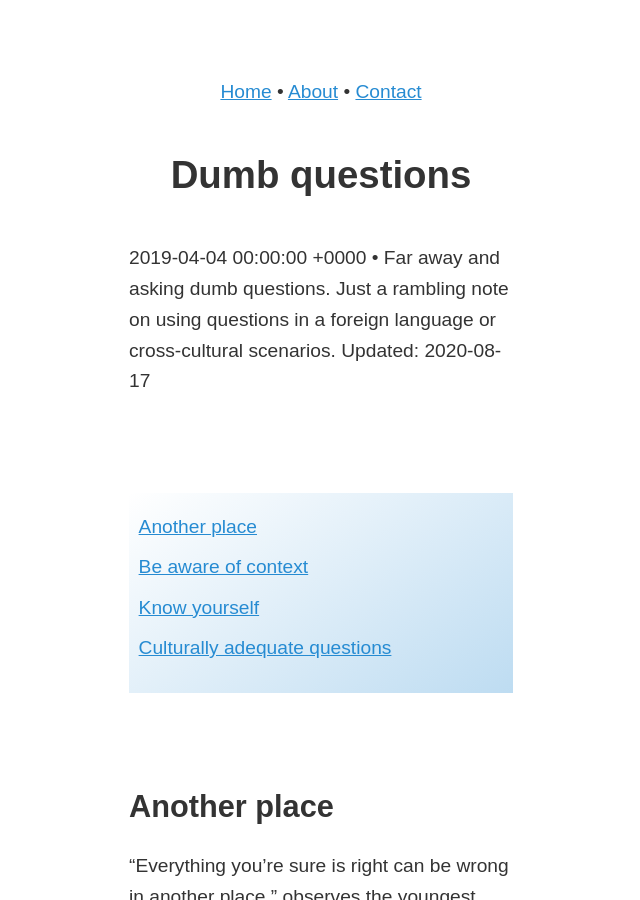
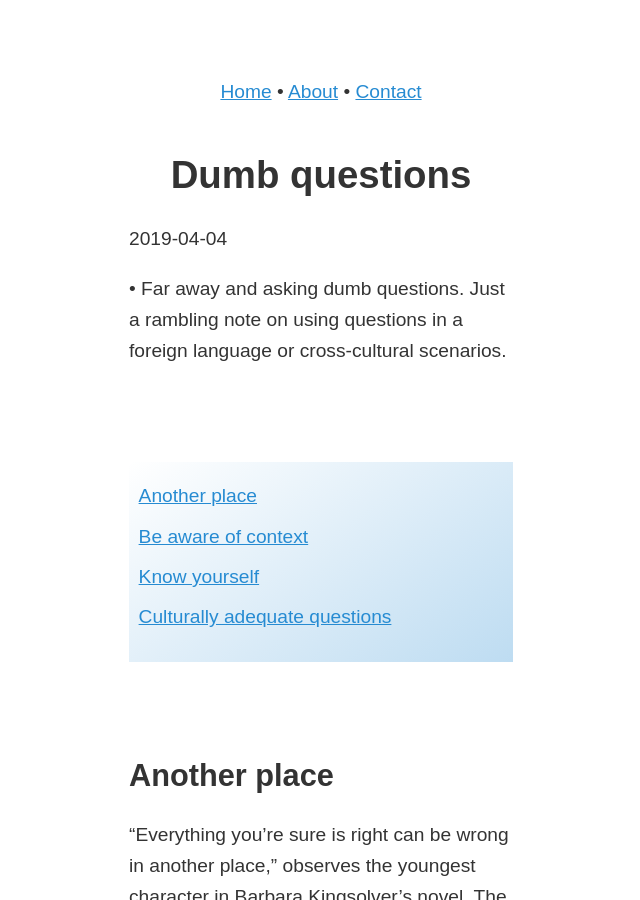
Before and after one commit to zachmccabe/zachmccabe.github.io, a Jekyll site: the page built from _travel/dumb-questions.md, in a window 1280 px wide and 900 px high. Shown: the whole window, without its empty margins (319-959 px from the left). Built offline with Jekyll 4.4.1, drawn with Linux system fonts in a browser that asks for light colours.

Commit message:
Update dumb-questions.md

```diff
--- a/_travel/dumb-questions.md
+++ b/_travel/dumb-questions.md
@@ -14,9 +14,7 @@ nav: |
 ---
 
 
-
-{{ page.date }} • {{ page.description }} Updated: {{ page.update }}
-
+{% include print_update.html %} • {{ page.description }}
 
 
 {% include page_nav.html %}
```
